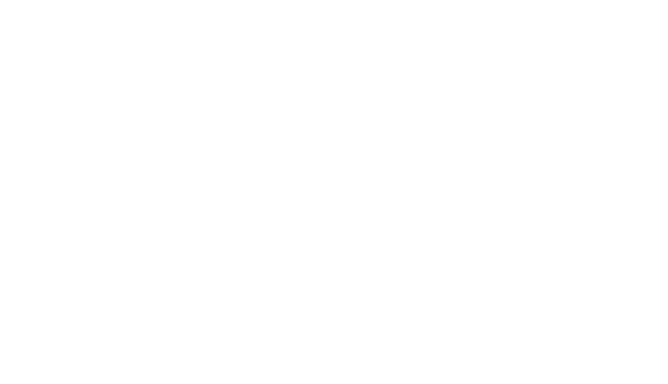
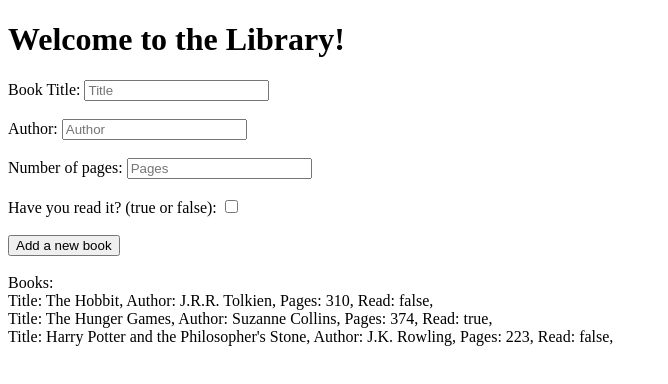
Before and after one commit to codyw64/library, a plain HTML site: page index.html in a window 1280 px wide. Shown: the whole page, without its empty margins (0-668 px from the left). Drawn offline with Linux system fonts and the light colour scheme.

Commit message:
Added lots of functionality, made the books display, made a function to add books, but not delete yet.

```diff
--- a/index.html
+++ b/index.html
@@ -8,8 +8,24 @@
     <title>Bibliotheque</title>
 </head>
 <body>
-
-
+    <script>
+    </script>
+    <h1>Welcome to the Library!</h1>
+    <label>Book Title:
+        <input type='text' id='bookTitle' placeholder="Title">
+      </label> <br> <br>
+      <label>Author:
+        <input type='text' id='bookAuthor' placeholder="Author">
+      </label> <br> <br>
+      <label>Number of pages:
+        <input type='number' id='bookPages' placeholder="Pages">
+      </label> <br> <br>
+      <label>Have you read it? (true or false):
+        <input type='checkbox' id='bookRead'>
+      </label> <br> <br>
+    <button onClick="addBookToLibrary()">Add a new book</button><br><br>
+    Books:
+    <div id="displayBooks"></div>
     <script src="js-script.js"></script>
 </body>
 </html>
--- a/js-script.js
+++ b/js-script.js
@@ -1,9 +1,54 @@
 let myLibrary = [];
 
-function book() {
-
+function book(title, author, pages, read) {
+    this.Title = title;
+    this.Author = author;
+    this.Pages = pages;
+    this.Read = read;
 }
 
+const theHobbit = new book("The Hobbit", "J.R.R. Tolkien", 310, false);
+const hungerGames = new book("The Hunger Games", "Suzanne Collins", 374, true);
+const harryPotterFirst = new book("Harry Potter and the Philosopher's Stone", "J.K. Rowling", 223, false);
+
+myLibrary.push(theHobbit);
+myLibrary.push(hungerGames);
+myLibrary.push(harryPotterFirst);
+
+const container = document.getElementById("displayBooks");
+
 function addBookToLibrary() {
+    let temp = new book(document.getElementById("bookTitle").value, document.getElementById("bookAuthor").value, document.getElementById("bookPages").value, document.getElementById("bookRead").checked);
+    myLibrary.push(temp);
+    const newDiv = document.createElement("div");
+    let object = temp;
+    let text = "";
+    for (let x in object) {
+        text += ( x + ": " + object[x] + ", ");
+    }
+    const newContent = document.createTextNode(text);
+    newDiv.appendChild(newContent);
+    container.appendChild(newDiv);
+}
 
+function displayBooks(array) {
+    if (container.hasChildNodes() == true) {
+        console.log("has children!");
+        return;
+    }
+    console.log("doesnt have children");
+    for (let i = 0; i < array.length; i++){
+        let text = "";
+        let element = array[i];
+        const newDiv = document.createElement("div");
+        let object = element;
+        for (let x in object) {
+            text += ( x + ": " + object[x] + ", ");
+        }
+        const newContent = document.createTextNode(text);
+        newDiv.appendChild(newContent);
+        container.appendChild(newDiv);
+    }
 }
+
+displayBooks(myLibrary);
```
